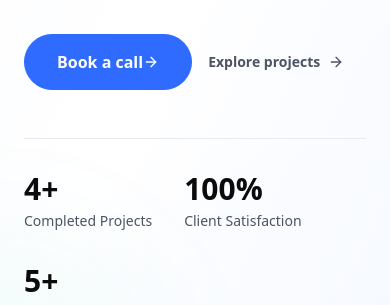
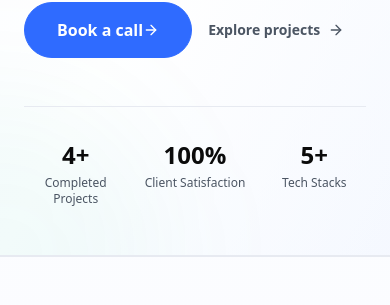
Before and after one commit to SydneySFco/GradeUp, a Next.js app: page /projects in a window 390 px wide. Shown: the part 538-843 px from the top of the page. Built offline with nearby package versions, Linux system fonts and the light colour scheme; no server answers.

Commit message:
(feat): refine layout and styling in Projects, Differentiators, and Hero components for improved responsiveness and visual hierarchy

```diff
--- a/app/projects/page.tsx
+++ b/app/projects/page.tsx
@@ -35,7 +35,7 @@ export default function ProjectsPage() {
           <div className="absolute top-0 right-0 w-96 h-96 bg-accent/5 rounded-full blur-3xl -translate-y-1/2 translate-x-1/2" />
           <div className="absolute bottom-0 left-0 w-80 h-80 bg-accent-2/5 rounded-full blur-3xl translate-y-1/2 -translate-x-1/2" />
 
-          <div className="relative mx-auto max-w-7xl px-6 py-20 sm:py-28 lg:py-32">
+          <div className="relative mx-auto max-w-7xl px-6 py-12 sm:py-28 lg:py-32">
             <div className="max-w-4xl">
               {/* Breadcrumb */}
               <nav className="mb-8 flex items-center gap-2 text-sm">
@@ -100,22 +100,28 @@ export default function ProjectsPage() {
               </div>
 
               {/* Stats or highlights */}
-              <div className="mt-12 pt-8 border-t border-border-subtle flex flex-wrap items-center gap-8">
-                <div>
-                  <div className="text-3xl font-bold text-trust mb-1">4+</div>
-                  <div className="text-sm text-slate font-medium">
+              <div className="mt-12 pt-8 border-t border-border-subtle grid grid-cols-3 gap-4 sm:gap-6 lg:gap-8">
+                <div className="text-center sm:text-left">
+                  <div className="text-2xl sm:text-3xl lg:text-4xl font-bold text-trust mb-1 sm:mb-2">
+                    4+
+                  </div>
+                  <div className="text-xs sm:text-sm text-slate font-medium">
                     Completed Projects
                   </div>
                 </div>
-                <div>
-                  <div className="text-3xl font-bold text-trust mb-1">100%</div>
-                  <div className="text-sm text-slate font-medium">
+                <div className="text-center sm:text-left">
+                  <div className="text-2xl sm:text-3xl lg:text-4xl font-bold text-trust mb-1 sm:mb-2">
+                    100%
+                  </div>
+                  <div className="text-xs sm:text-sm text-slate font-medium">
                     Client Satisfaction
                   </div>
                 </div>
-                <div>
-                  <div className="text-3xl font-bold text-trust mb-1">5+</div>
-                  <div className="text-sm text-slate font-medium">
+                <div className="text-center sm:text-left">
+                  <div className="text-2xl sm:text-3xl lg:text-4xl font-bold text-trust mb-1 sm:mb-2">
+                    5+
+                  </div>
+                  <div className="text-xs sm:text-sm text-slate font-medium">
                     Tech Stacks
                   </div>
                 </div>
--- a/src/components/blocks/Differentiators.tsx
+++ b/src/components/blocks/Differentiators.tsx
@@ -85,8 +85,7 @@ export default function Differentiators() {
         className="pt-10 sm:pt-12 lg:pt-14 py-10 bg-bg"
         subtitleClassName="max-w-full"
       >
-        <div className="grid gap-8 lg:grid-cols-2">
-          {/* Left: Cards List - Vertical */}
+        <div className="grid gap-8 md:grid-cols-2">
           <div className="space-y-4">
             {items.map((it, index) => {
               const Icon = it.icon;
@@ -102,7 +101,6 @@ export default function Differentiators() {
                 >
                   <CardContent className="p-6 flex items-start gap-6">
                     <div className="flex-shrink-0">
-                      {/* Icon container with white background */}
                       <div className="inline-flex h-20 w-20 items-center justify-center rounded-2xl border p-3 bg-accent-soft border-border-subtle group-hover:bg-[color:var(--color-accent-2-soft)]">
                         <Icon className="h-8 w-8 text-accent" />
                       </div>
@@ -120,8 +118,7 @@ export default function Differentiators() {
             })}
           </div>
 
-          {/* Right: Details */}
-          <div className="lg:sticky lg:top-24 lg:h-fit flex flex-col items-center">
+          <div className="hidden md:flex lg:sticky lg:top-24 lg:h-fit flex-col items-center">
             <AnimatePresence mode="wait">
               {activeItem && (
                 <motion.div
--- a/src/components/blocks/Hero.tsx
+++ b/src/components/blocks/Hero.tsx
@@ -207,7 +207,7 @@ export default function Hero() {
         />
         {/* <div className="absolute inset-0 bg-gradient-to-b from-[color:var(--color-accent-soft)] via-white/40 to-[color:var(--color-accent-2-soft)]" /> */}
 
-        <div className="relative z-20 mx-auto max-w-7xl px-6 pt-32 lg:pt-40 h-full flex flex-col justify-between">
+        <div className="relative z-20 mx-auto max-w-7xl px-6 pt-32 lg:pt-40 h-full flex flex-col justify-between md:justify-end">
           <MotionConfig reducedMotion={shouldReduceMotion ? "always" : "never"}>
             <AnimatePresence mode="wait">
               <motion.div
```
